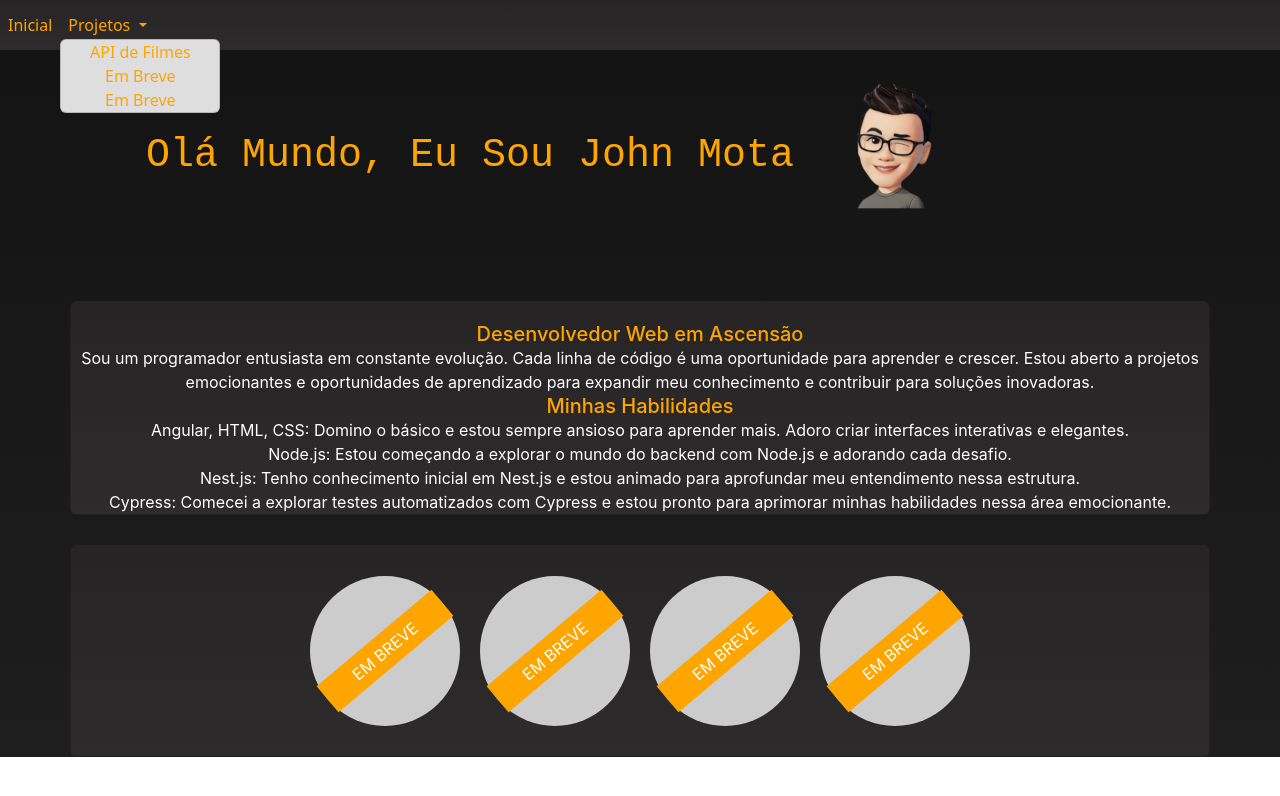
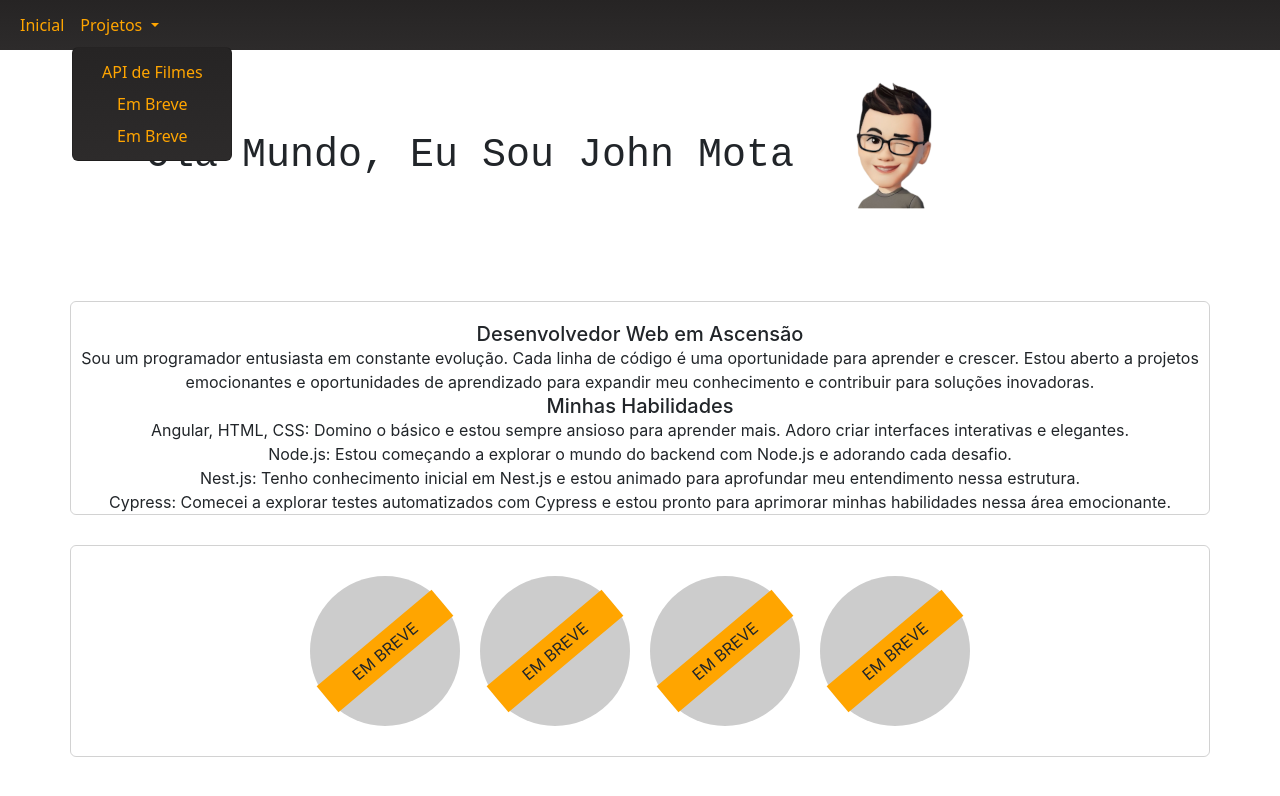
Before and after one commit to John-Mota/portifolioJohnMota, an Angular app: page /home in a window 1280 px wide. Both pictures are taken after a click on the button "Projetos". Shown: the top 796 px of the page. Built offline with nearby package versions, Linux system fonts and the light colour scheme.

Commit message:
header-component finished

```diff
--- a/src/app/app.component.html
+++ b/src/app/app.component.html
@@ -1,2 +1 @@
-
 <router-outlet></router-outlet>
--- a/src/app/header/header.component.css
+++ b/src/app/header/header.component.css
@@ -0,0 +1,32 @@
+.dark {
+  --theme-bg: linear-gradient(to bottom, #141313, #1f1e1e);
+  --text-color: #ffffff;
+  --highlighted-text: #007ACC;
+  --text-highlighted: #FFA500;
+  --theme-card: linear-gradient(to bottom, #262424, #2d2b2b);
+}
+
+.light {
+  --theme-bg: #FFFFFF;
+  --text-color: #333333;
+  --highlighted-text: #FFA500;
+  --text-highlighted: #007ACC;
+  --theme-card: #DDD;
+}
+
+#header-home {
+  position: fixed;
+  height: 50px;
+  background: var(--theme-card);
+  width: 100%;
+  z-index: 1000;
+}
+
+.navbar-expand-lg a {
+  color: var(--text-highlighted);
+}
+
+.dropdown-menu {
+  background: var(--theme-card);
+  text-align: center;
+}
--- a/src/app/header/header.component.html
+++ b/src/app/header/header.component.html
@@ -1 +1,30 @@
-<p>header works!</p>
+<header [ngClass]="isDarkTheme ? 'dark' : 'light'">
+  <nav id="header-home" class="navbar navbar-expand-lg navbar-light">
+    <div class="container-fluid">
+      <button class="navbar-toggler" type="button" data-bs-toggle="collapse" data-bs-target="#navbarNav"
+        aria-controls="navbarNav" aria-expanded="false" aria-label="Toggle navigation">
+        <span class="navbar-toggler-icon"></span>
+      </button>
+      <div class="collapse navbar-collapse" id="navbarNav">
+        <ul class="navbar-nav">
+          <li class="nav-item">
+            <a class="nav-link active" href="#">Inicial</a>
+          </li>
+          <li class="nav-item dropdown">
+            <a class="nav-link dropdown-toggle" href="#" id="navbarDropdown" role="button" data-bs-toggle="dropdown"
+              aria-expanded="false">
+              Projetos
+            </a>
+            <ul class="dropdown-menu" [ngClass]="isDarkTheme ? 'dark' : 'light'">
+              <li><a class="dropdown-item" target="_blank" href="https://mota-movies.netlify.app">
+                  API de Filmes
+                </a></li>
+              <li><a class="dropdown-item" href="home">Em Breve</a></li>
+              <li><a class="dropdown-item" href="home">Em Breve</a></li>
+            </ul>
+          </li>
+        </ul>
+      </div>
+    </div>
+  </nav>
+</header>
--- a/src/app/header/header.component.ts
+++ b/src/app/header/header.component.ts
@@ -1,4 +1,5 @@
 import { Component } from '@angular/core';
+import { FunctionsService } from '../functions.service';
 
 @Component({
   selector: 'app-header',
@@ -7,4 +8,26 @@ import { Component } from '@angular/core';
 })
 export class HeaderComponent {
 
+  constructor(private themeService: FunctionsService) {}
+
+  isDarkTheme: boolean = true;
+
+  ngOnInit(): void {
+    this.themeService.isDarkTheme$.subscribe(isDark => {
+      this.isDarkTheme = isDark;
+      this.applyTheme();
+    });
+  }
+
+  private applyTheme() {
+
+    if (this.isDarkTheme) {
+      document.body.classList.remove('light');
+      document.body.classList.add('dark');
+    } else {
+      document.body.classList.remove('dark');
+      document.body.classList.add('light');
+    }
+  }
+
 }
--- a/src/app/home-page/home-page.component.css
+++ b/src/app/home-page/home-page.component.css
@@ -12,40 +12,6 @@ body {
 body * {
   font-family: "Inter", sans-serif;
   color: var(--text-color);
-}
-
-
-#header-home {
-  position: fixed;
-  height: 50px;
-  background: var(--theme-card);
-  width: 100%;
-  z-index: 1000;
-}
-
-.navbar-expand-lg a {
-  color: var(--text-highlighted);
-}
-
-.dropdown-menu {
-  background: #dfdede;
-  text-align: center;
-}
-
-.dark {
-  --theme-bg: linear-gradient(to bottom, #141313, #1f1e1e);
-  --text-color: #ffffff;
-  --highlighted-text: #007ACC;
-  --text-highlighted: #FFA500;
-  --theme-card: linear-gradient(to bottom, #262424, #2d2b2b);
-}
-
-.light {
-  --theme-bg: #FFFFFF;
-  --text-color: #333333;
-  --highlighted-text: #FFA500;
-  --text-highlighted: #007ACC;
-  --theme-card: #DDD;
 }
 
 .hello h1 {
@@ -78,8 +44,6 @@ body * {
 .presentation p {
   color: var(--text-color);
 }
-
-
 
 .circle-row {
   display: flex;
--- a/src/app/home-page/home-page.component.html
+++ b/src/app/home-page/home-page.component.html
@@ -1,38 +1,4 @@
-<header [ngClass]="isDarkTheme ? 'dark' : 'light'">
-    <nav id="header-home" class="navbar navbar-expand-lg navbar-light">
-      <div class="container-fluid">
-        <button class="navbar-toggler" type="button" data-bs-toggle="collapse" data-bs-target="#navbarNav"
-          aria-controls="navbarNav" aria-expanded="false" aria-label="Toggle navigation">
-          <span class="navbar-toggler-icon"></span>
-        </button>
-        <div class="collapse navbar-collapse" id="navbarNav">
-          <ul class="navbar-nav">
-            <li class="nav-item">
-              <a class="nav-link active" href="#">Inicial</a>
-            </li>
-            <li class="nav-item dropdown">
-              <a class="nav-link dropdown-toggle" href="#" id="navbarDropdown" role="button" data-bs-toggle="dropdown"
-                aria-expanded="false">
-                Projetos
-              </a>
-              <ul class="dropdown-menu" [ngClass]="isDarkTheme ? 'dark' : 'light'">
-                <li><a
-                  class="dropdown-item"
-                  target="_blank"
-                  href="https://mota-movies.netlify.app">
-                  API de Filmes
-                </a></li>
-                <li><a class="dropdown-item" href="home">Em Breve</a></li>
-                <li><a class="dropdown-item" href="home">Em Breve</a></li>
-
-              </ul>
-            </li>
-          </ul>
-        </div>
-      </div>
-    </nav>
-</header>
-
+<app-header></app-header>
 <body [ngClass]="isDarkTheme ? 'dark' : 'light'">
   <div class="container hello">
     <div class="center-content">
@@ -112,6 +78,3 @@
     </div>
   </div>
 </body>
-<footer style="height: 500px;">
-
-</footer>
```
